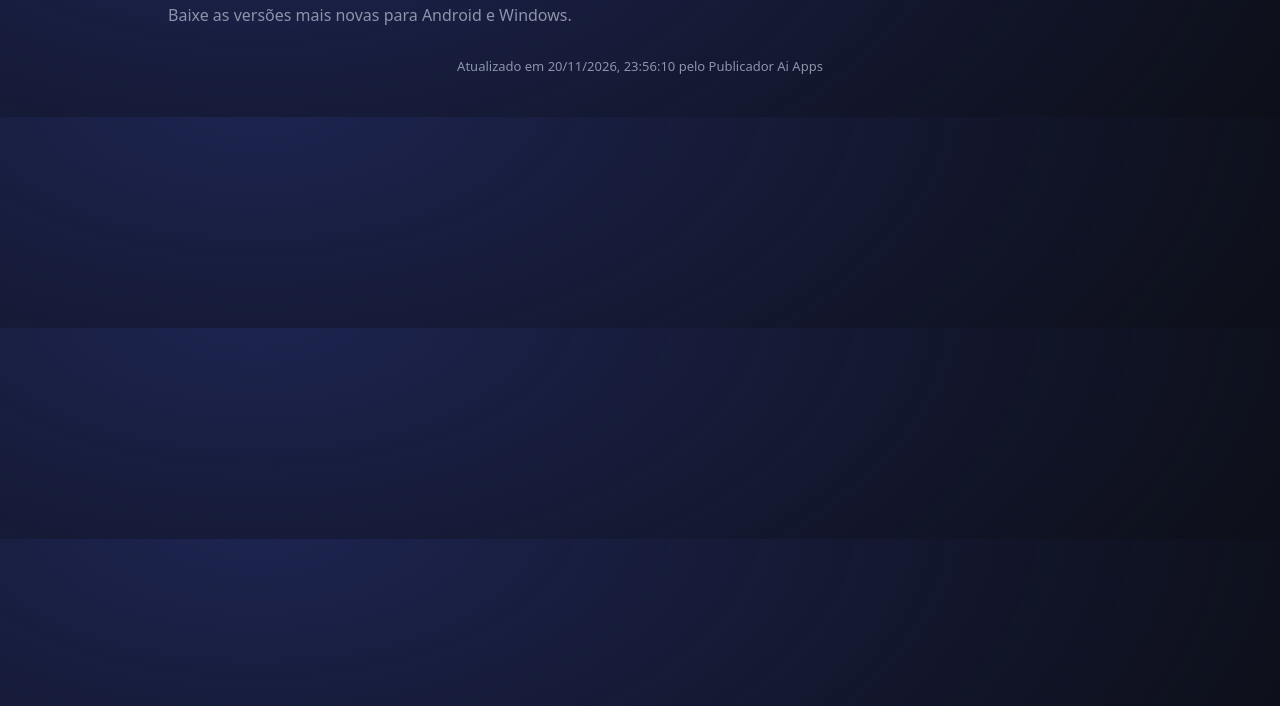
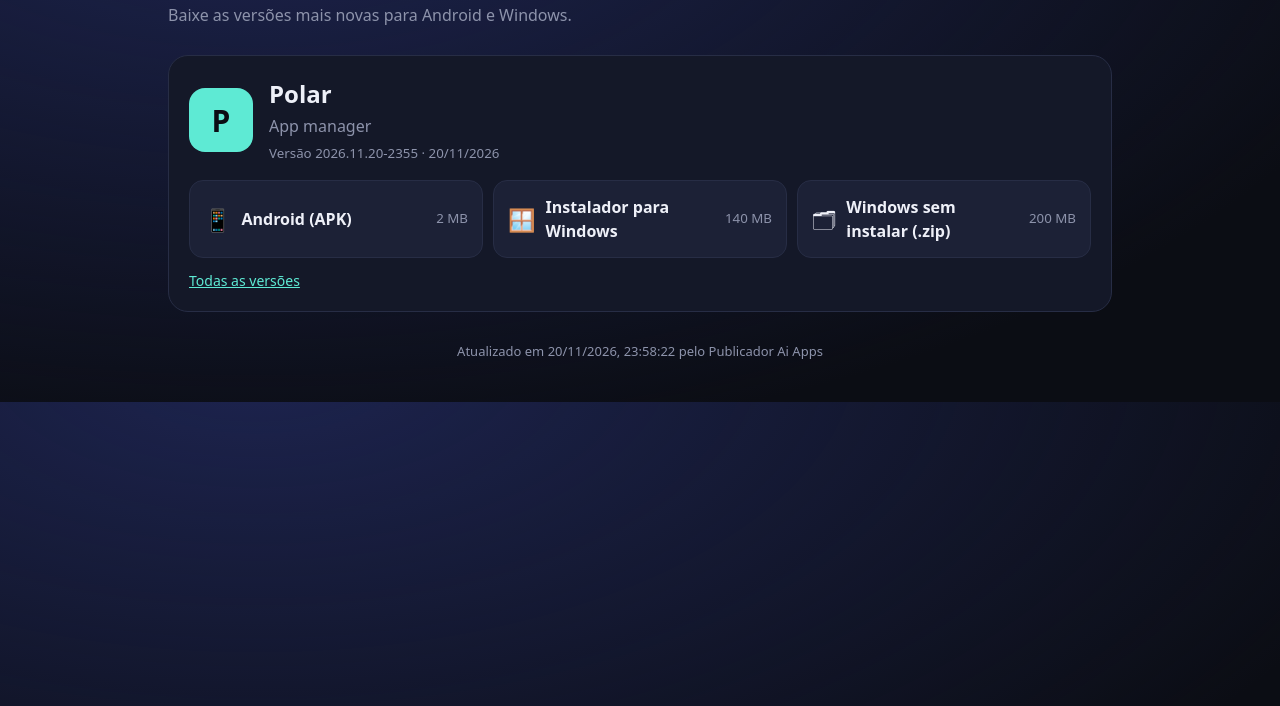
Before and after one commit to samuelandia200911-design/meus-apps, a plain HTML site: page index.html in a window 1280 px wide. Shown: the part 94-800 px from the top of the page. Drawn offline with Linux system fonts and the light colour scheme.

Commit message:
Atualiza a página de download

```diff
--- a/index.html
+++ b/index.html
@@ -5,5 +5,7 @@ main{max-width:980px;margin:0 auto;padding:40px 18px}h1{font-size:34px;margin:0
 .dl{display:grid;grid-template-columns:repeat(auto-fit,minmax(220px,1fr));gap:10px;margin-top:16px}.dl a{display:flex;align-items:center;gap:10px;padding:14px;border-radius:14px;background:#1c2136;border:1px solid var(--l);color:var(--t);text-decoration:none}.dl a:hover{border-color:var(--a)}.dl span{font-size:22px}.dl b{flex:1}.dl small{color:var(--m)}
 .more{margin-top:12px;font-size:14px;color:var(--m)}.more a{color:var(--a)}footer{color:var(--m);font-size:13px;text-align:center;margin-top:30px}</style></head>
 <body><main><h1>Meus apps</h1><p>Baixe as versões mais novas para Android e Windows.</p>
-
-<footer>Atualizado em 20/11/2026, 23:56:10 pelo Publicador Ai Apps</footer></main></body></html>
+<section class="app"><div class="hd"><div class="ic" style="background:#5eead4">P</div><div><h2>Polar</h2><p>App manager</p><small>Versão 2026.11.20-2355 · 20/11/2026</small></div></div>
+  <div class="dl"><a href="https://github.com/samuelandia200911-design/polar/releases/latest/download/Polar.apk"><span>📱</span><b>Android (APK)</b><small>2 MB</small></a><a href="https://github.com/samuelandia200911-design/polar/releases/latest/download/Polar-Setup.exe"><span>🪟</span><b>Instalador para Windows</b><small>140 MB</small></a><a href="https://github.com/samuelandia200911-design/polar/releases/latest/download/Polar-PC.zip"><span>🗂</span><b>Windows sem instalar (.zip)</b><small>200 MB</small></a></div>
+  <div class="more"><a href="https://github.com/samuelandia200911-design/polar/releases">Todas as versões</a></div></section>
+<footer>Atualizado em 20/11/2026, 23:58:22 pelo Publicador Ai Apps</footer></main></body></html>
```
